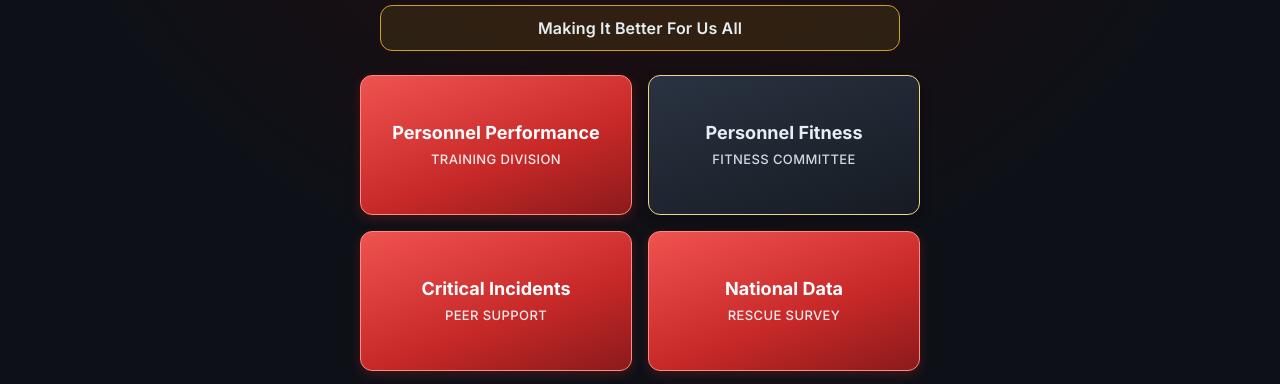
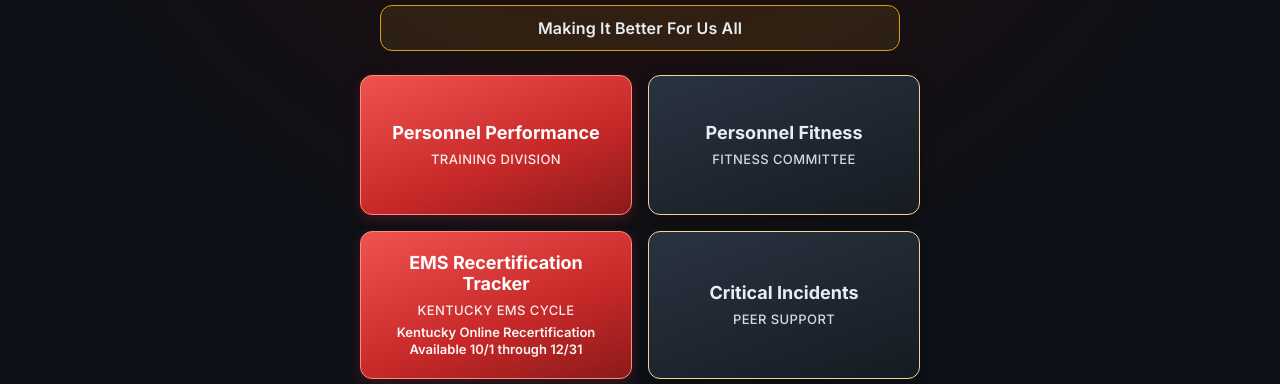
Before and after one commit to nickatkinsbgky/bgfd-training-app, a plain HTML site: page index.html in a window 1280 px wide. Shown: the part 338-722 px from the top of the page. Drawn offline with Linux system fonts and the light colour scheme.

Commit message:
Update index.html

```diff
--- a/index.html
+++ b/index.html
@@ -100,7 +100,7 @@
     <div class="actions">
       <a class="choice" href="training.html">Personnel Performance<small>Training Division</small></a>
       <a class="choice alt" href="fitness.html">Personnel Fitness<small>Fitness Committee</small></a>
-      <a class="choice" href="ems.recert.html"
+      <a class="choice" href="ems-recert.html">EMS Recertification Tracker<small>Kentucky EMS Cycle</small><strong class="cycle-note">Kentucky Online Recertification Available 10/1 through 12/31</strong></a>
       <a class="choice alt" href="incidents.html?v=20261007-12">Critical Incidents<small>Peer Support</small></a>
       <a class="choice" href="national-data.html?v=20261008-3">National Data<small>Rescue Survey</small></a>
       <a class="choice alt" href="neris-reports.html">NERIS Reports<small>Casualty-Rescue Civilian</small></a>
```
